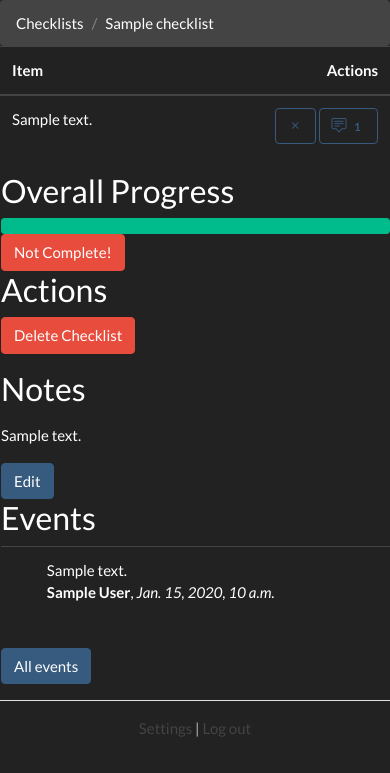
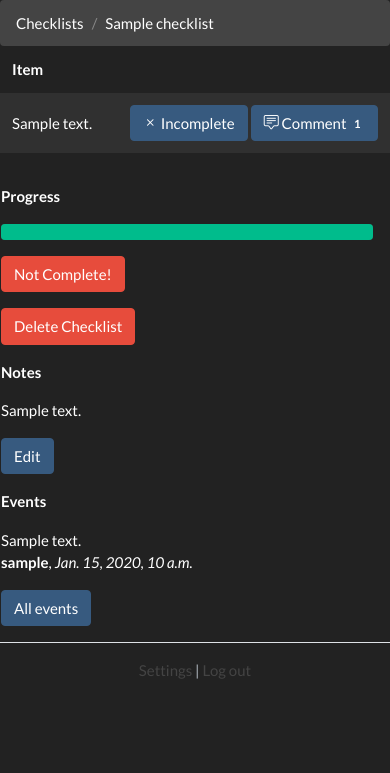
Before and after one commit to giantmade/giant-checklists, a Django app: page /checklists/1/ in a window 390 px wide. Shown: the part 71-844 px from the top of the page. Run offline with Django 3.2, Linux system fonts and the light colour scheme; a user stored in the database is signed in; tables that the repository leaves empty hold one stand-in row (values such as "Sample post"); some libraries are stand-ins or nearby versions.

Commit message:
Simplified checklist detail template.

```diff
--- a/core/templates/checklists/detail.html
+++ b/core/templates/checklists/detail.html
@@ -1,6 +1,4 @@
 {% extends "base.html" %}
-
-{% block header_title %}{{ checklist.title }} - {% endblock %}
 
 {% block breadcrumb %}
     <li class="breadcrumb-item"><a href="{% url "checklists:index" %}">Checklists</a></li>
@@ -12,35 +10,34 @@
 {% block body %}
     <div class="row">
         <div class="col-md-8">
-            <div class="card-box">
-                <table class="table">
+            <table class="table table-borderless table-striped">
                 <thead>
                 <tr>
                     <th>Item</th>
-                        <th width="190px;" class="text-right">Actions</th>
+                    <th></th>
                 </tr>
                 </thead>
                 <tbody>
                 {% for item in checklist.items %}
                     <tr>
-                            <td>
+                        <td class="align-middle">
                             {{ item.description }}
                         </td>
                         <td class="text-right">
                             {% if item.completed %}
                                 <!-- Mark incomplete -->
-                                    <button type="button" class="btn btn-outline-primary m-r-10" data-toggle="modal" data-target="#item-complete-toggle-{{ item.id }}">
-                                        <i class="bi bi-x"></i>
+                                <button type="button" class="btn btn-primary m-r-10" data-toggle="modal" data-target="#item-complete-toggle-{{ item.id }}">
+                                    <i class="bi bi-x"></i> Incomplete
                                 </button>
                             {% else %}
                                 <!-- Mark complete -->
-                                    <button type="button" class="btn btn-outline-success m-r-10" data-toggle="modal" data-target="#item-complete-toggle-{{ item.id }}">
-                                        <i class="bi bi-check"></i>
+                                <button type="button" class="btn btn-success m-r-10" data-toggle="modal" data-target="#item-complete-toggle-{{ item.id }}">
+                                    <i class="bi bi-check"></i> Complete
                                 </button>
                             {% endif %}
                             <!-- Comment -->
-                                <button type="button" class="btn btn-outline-primary" data-toggle="modal" data-target="#item-comment-{{ item.id }}">
-                                <i class="bi bi-chat-square-text"></i>
+                            <button type="button" class="btn btn-primary" data-toggle="modal" data-target="#item-comment-{{ item.id }}">
+                            <i class="bi bi-chat-square-text"></i> Comment
                                 {% if item.comments %}
                                     <span class="badge">{{ item.comment_count }}</span>
                                 {% endif %}
@@ -50,114 +47,59 @@
 
                     </tr>
                 {% endfor %}
-
                 </tbody>
             </table>
         </div>
-        </div>
 
-        <div class="col-md-4 border-left">
-            <div class="portlet">
-                <div class="portlet-heading bg-inverse">
-                    <h3 class="portlet-title">Overall Progress</h3>
-                    <div class="clearfix"></div>
-                </div>
-                <div id="bg-info" class="panel-collapse collapse show">
-                    <div class="portlet-body">
-                        <!-- Overall progress bar -->
-                        <div class="progress progress-fat">
+        <div class="col-md-4 border-left pt-3 pr-3">
+            <p><strong>Progress</strong></p>
+            <div class="progress progress-fat mr-3">
                 <div class="progress-bar {% ifequal checklist.progress 100 %}bg-success{% endifequal %}" role="progressbar" aria-valuenow="{{ checklist.progress }}" aria-valuemin="0" aria-valuemax="100" style="width: {{ checklist.progress }}%"></div>
             </div>
 
             {% ifequal checklist.progress 100 %}
                 <!-- Complete checklist toggle -->
-                            <form method="post" action="{% url "checklists:complete_toggle" checklist.id %}">
+                <form class="mt-3" method="post" action="{% url "checklists:complete_toggle" checklist.id %}">
                     {% csrf_token %}
                     {% if checklist.completed %}
                         <button type="submit" class="btn btn-danger">Not Complete!</button>
                     {% else %}
-                                    <button type="submit" class="btn {% ifequal checklist.progress 100 %}btn-primary{% else %}btn-default{% endifequal %}" {% ifnotequal checklist.progress 100 %}disabled="disabled"{% endifnotequal %}>Complete</button>
+                        <button type="submit" class="btn {% ifequal checklist.progress 100 %}btn-success{% else %}btn-default{% endifequal %}" {% ifnotequal checklist.progress 100 %}disabled="disabled"{% endifnotequal %}>Complete Checklist</button>
                     {% endif %}
                 </form>
             {% endifequal %}
-                    </div>
-                </div>
-            </div>
 
-            <div class="portlet">
-                <div class="portlet-heading bg-inverse">
-                    <h3 class="portlet-title">Actions</h3>
-                    <div class="clearfix"></div>
-                </div>
-                <div id="bg-info" class="panel-collapse collapse show">
-                    <div class="portlet-body">
-                        <p>
-                            <a class="btn btn-danger" href="{% url "checklists:delete" checklist.id %}">Delete Checklist</a>
-                        </p>
-                    </div>
-                </div>
-            </div>
+            <p class="mt-3"><a class="btn btn-danger" href="{% url "checklists:delete" checklist.id %}">Delete Checklist</a></p>
 
-            <div class="portlet">
-                <div class="portlet-heading bg-inverse">
-                    <h3 class="portlet-title">Notes</h3>
-                    <div class="clearfix"></div>
-                </div>
-                <div id="bg-info" class="panel-collapse collapse show">
-                    <div class="portlet-body">
+            <p class="mt-3"><strong>Notes</strong></p>
             {% if checklist.notes %}
                 <p>{{ checklist.notes|linebreaks }}</p>
                 <a href="#" class="btn btn-primary" data-toggle="modal" data-target="#notes-{{ checklist.id }}">Edit</a>
             {% else %}
                 <a href="#" class="btn btn-primary" data-toggle="modal" data-target="#notes-{{ checklist.id }}">Add notes</a>
             {% endif %}
-                    </div>
-                </div>
-            </div>
 
             {% if events %}
-                <div class="portlet">
-                    <div class="portlet-heading bg-inverse">
-                        <h3 class="portlet-title">Events</h3>
-                        <div class="clearfix"></div>
-                    </div>
-                    <div id="bg-info" class="panel-collapse collapse show">
-                        <div class="portlet-body">
-                            <table class="table">
+            <p class="mt-3"><strong>Events</strong></p>
             {% for event in events %}
                 {% if all_events %}
-                                        <tr>
-                                            <td>
-                                                {% comment %} <img src="{% gravatar_url event.author.email 50 %}" alt="user" class="rounded-circle"><img src="{% static 'images/users/avatar-1.jpg' %}" alt="user" class="rounded-circle"> {% endcomment %}
-                                            </td>
-                                            <td>
                     <p>{{ event.message }}<br>
-                                                    <strong>{{ event.author.first_name }} {{ event.author.last_name }}</strong>, <em>{{ event.created_on }}</em></p>
-                                            </td>
-                                        </tr>
+                    <strong>{{ event.author }}</strong>, <em>{{ event.created_on }}</em>
+                    </p>
                 {% else %}
                     {% if forloop.counter0 < 5 %}
-                                            <tr>
-                                                <td>
-                                                    {% comment %} <img src="{% gravatar_url event.author.email 50 %}" alt="user" class="rounded-circle"> {% endcomment %}
-                                                </td>
-                                                <td>
                         <p>{{ event.message }}<br>
-                                                        <strong>{{ event.author.first_name }} {{ event.author.last_name }}</strong>, <em>{{ event.created_on }}</em></p>
-                                                </td>
-                                            </tr>
+                        <strong>{{ event.author }}</strong>, <em>{{ event.created_on }}</em>
+                        </p>
                     {% endif %}
                 {% endif %}
             {% endfor %}
-                            </table>
+
             {% if all_events %}
                 <p><a class="btn btn-primary" href="{% url "checklists:detail" checklist.id %}">Recent events only</a></p>
             {% else %}
                 <p><a class="btn btn-primary" href="{% url "checklists:detail" checklist.id %}?all_events">All events</a></p>
             {% endif %}
-                        </div>
-                    </div>
-                </div>
             {% endif %}
         </div>
     </div>
```
Lines whose indentation alone changed are shown as unchanged.
